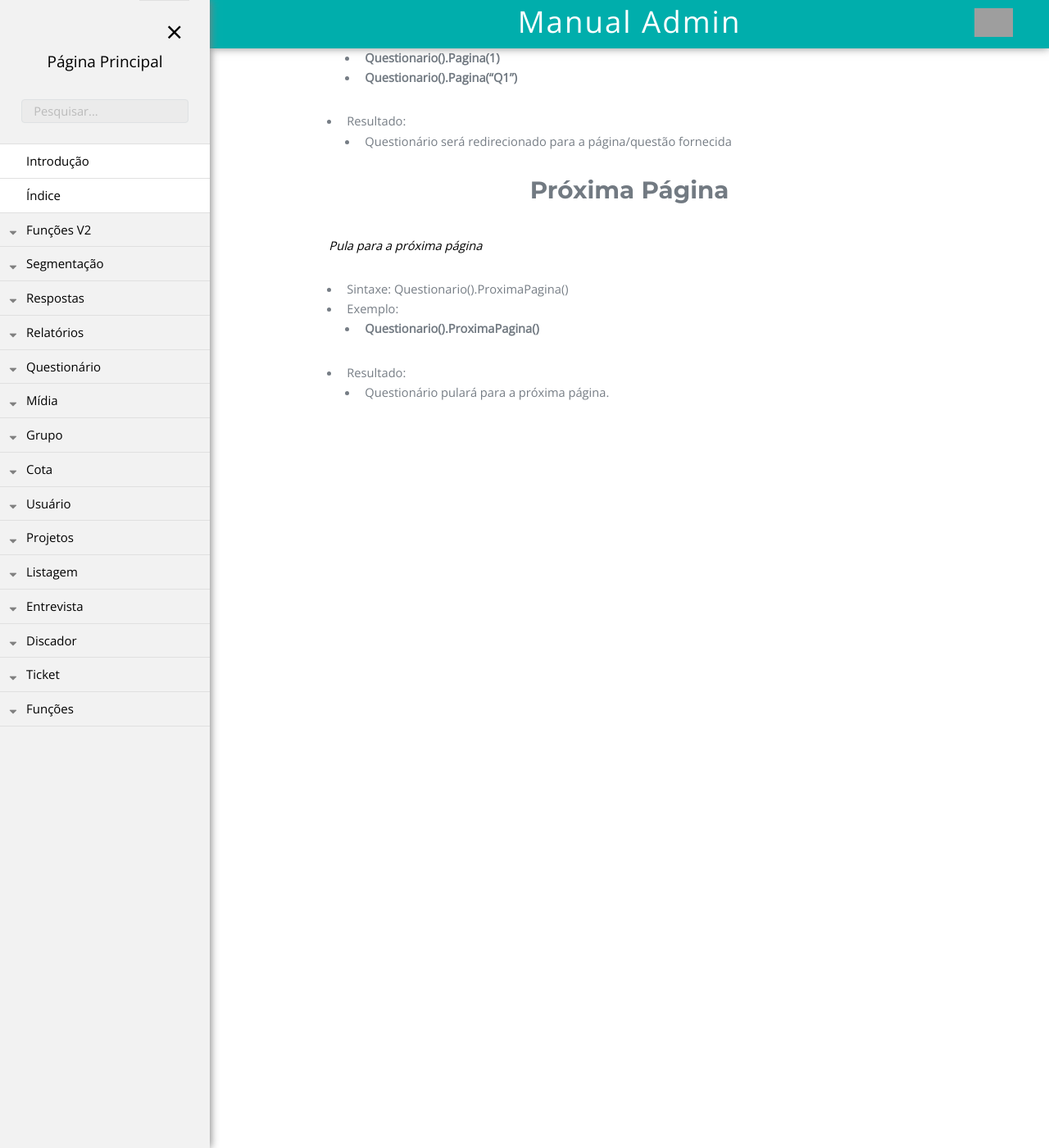
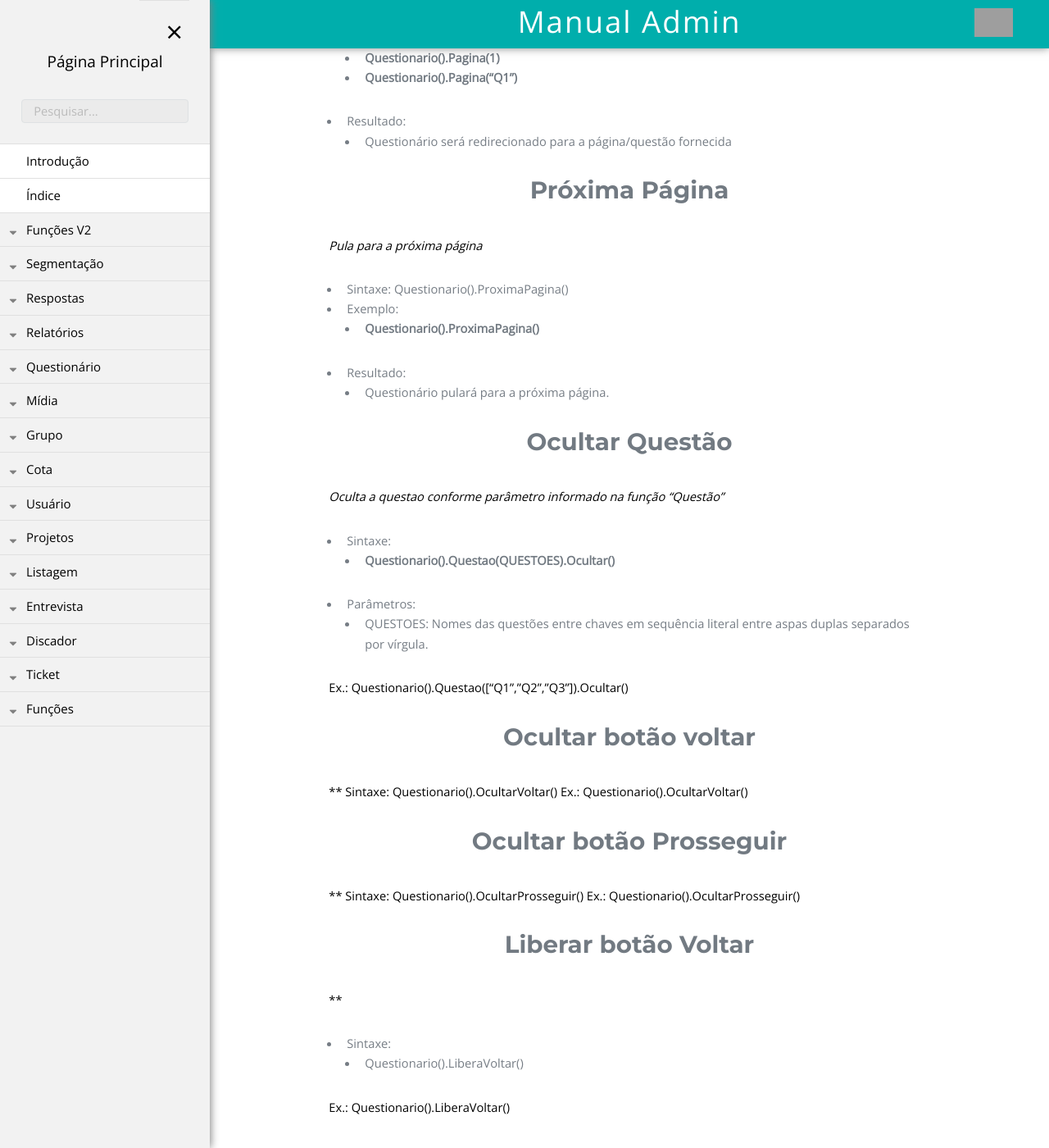
Before and after one commit to rogerio-figueiredo-hsr/hsrtechonline.github.io, a Jekyll site: the page built from _posts/2019-03-29-questionario.md, in a window 1280 px wide and 1400 px high, scrolled down 377 px. Shown: the whole window at 82% size. Built offline with Jekyll 4.4.1, drawn with Linux system fonts in a browser that asks for light colours; grey boxes are pictures that could not be loaded.

Commit message:
Update 2019-03-29-questionario.md

```diff
--- a/_posts/2019-03-29-questionario.md
+++ b/_posts/2019-03-29-questionario.md
@@ -8,7 +8,7 @@ pasta: "funcoesv2"
 # Pular Página
 *Indica para qual página o questionário será redirecionado.*
 - Sintaxe:
-    - Questionario().Pagina(PARAMETROS)
+    - **Questionario().Pagina(PARAMETROS)**
 - Parâmetros:
     - NUMERO: informar o número da página.
     - NOME DA QUESTAO: informar o nome da questão.
@@ -25,3 +25,33 @@ pasta: "funcoesv2"
     - **Questionario().ProximaPagina()**
 - Resultado:
     - Questionário pulará para a próxima página.
+
+# Ocultar Questão
+*Oculta a questao conforme parâmetro informado na função "Questão"*
+- Sintaxe:
+    - **Questionario().Questao(QUESTOES).Ocultar()**
+- Parâmetros:
+    - QUESTOES: Nomes das questões entre chaves em sequência literal entre aspas duplas separados por vírgula.
+
+Ex.:
+Questionario().Questao([“Q1”,”Q2”,”Q3”]).Ocultar()
+
+# Ocultar botão voltar
+**
+Sintaxe: Questionario().OcultarVoltar()
+Ex.:
+Questionario().OcultarVoltar()
+
+# Ocultar botão Prosseguir
+**
+Sintaxe: Questionario().OcultarProsseguir()
+Ex.:
+Questionario().OcultarProsseguir()
+
+
+# Liberar botão Voltar
+**
+- Sintaxe:
+    - Questionario().LiberaVoltar()
+
+Ex.: Questionario().LiberaVoltar()
```
